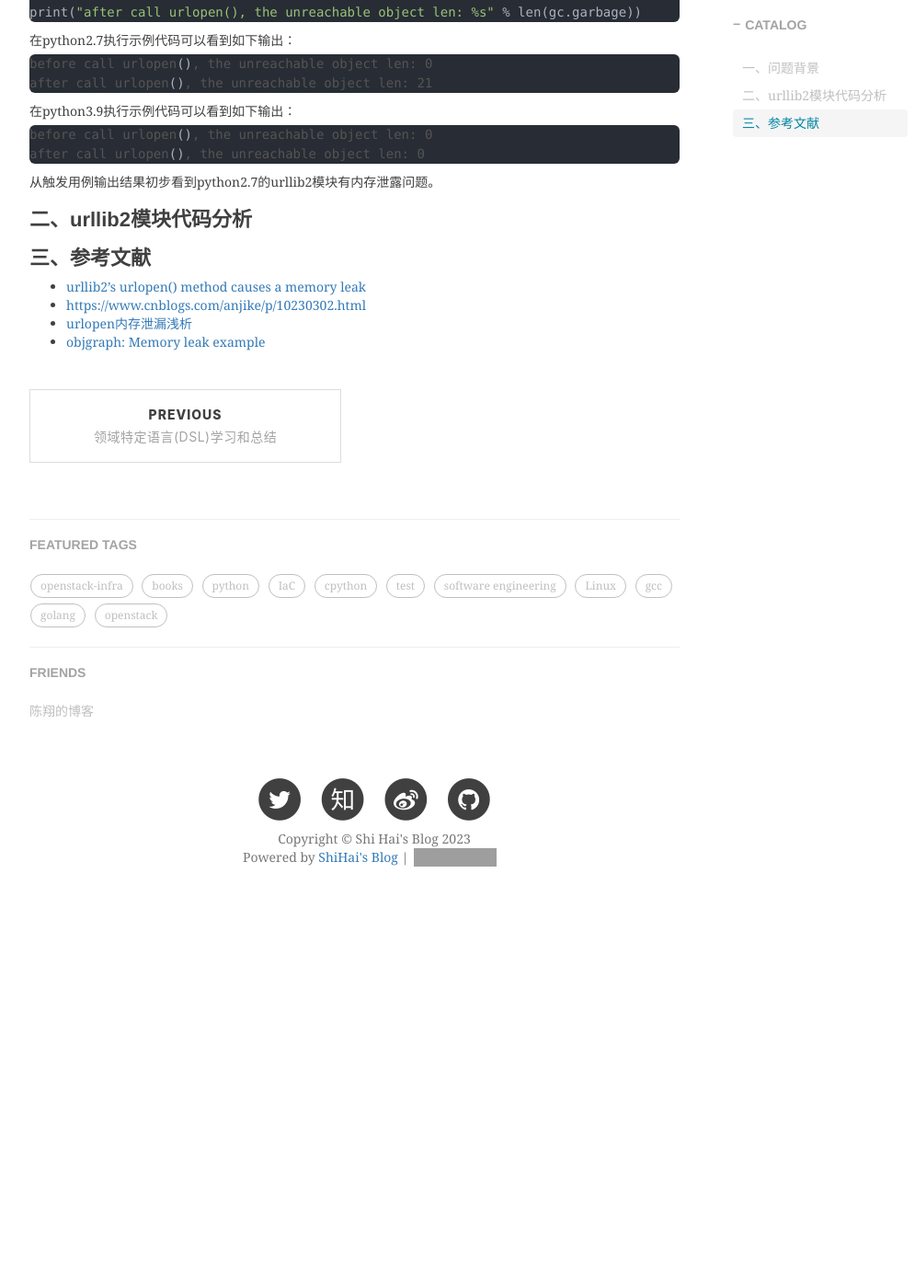
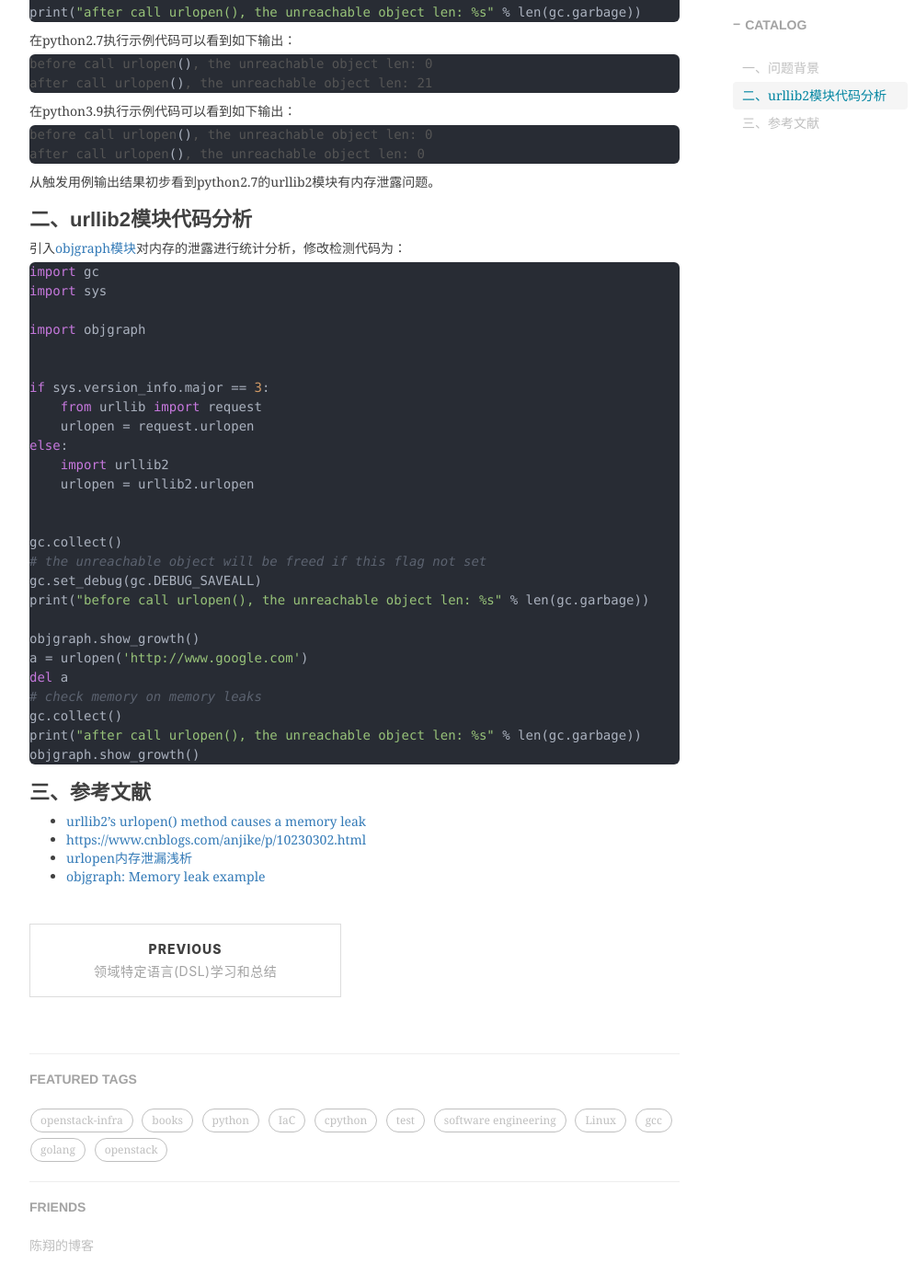
Before and after one commit to shihai1991/shihai1991.github.io, a Jekyll site: the page built from _posts/2023-02-23-urllib内存泄露问题分析.md, in a window 1280 px wide and 1400 px high, scrolled down 1050 px. Shown: the whole window at 92% size, without its empty margins (233-1228 px from the left). Built offline with Jekyll 4.4.1, drawn with Linux system fonts in a browser that asks for light colours; nearby versions of some CDN libraries; comment, search, counter and statistics services are not loaded; before the commit the page ends 2077 px from its top, so only the background shows below that; grey boxes are pictures that could not be loaded.

Commit message:
Update 2023-02-23-urllib内存泄露问题分析.md

````diff
--- a/_posts/2023-02-23-urllib内存泄露问题分析.md
+++ b/_posts/2023-02-23-urllib内存泄露问题分析.md
@@ -48,7 +48,35 @@
 从触发用例输出结果初步看到python2.7的urllib2模块有内存泄露问题。
 
 # 二、urllib2模块代码分析
+引入[objgraph模块](https://pypi.org/project/objgraph/)对内存的泄露进行统计分析，修改检测代码为：
+```python
+import gc
+import sys
 
+import objgraph
+
+
+if sys.version_info.major == 3:
+    from urllib import request
+    urlopen = request.urlopen
+else:
+    import urllib2
+    urlopen = urllib2.urlopen
+
+
+gc.collect()
+# the unreachable object will be freed if this flag not set
+gc.set_debug(gc.DEBUG_SAVEALL)
+print("before call urlopen(), the unreachable object len: %s" % len(gc.garbage))
+
+objgraph.show_growth()
+a = urlopen('http://www.google.com')
+del a
+# check memory on memory leaks
+gc.collect()
+print("after call urlopen(), the unreachable object len: %s" % len(gc.garbage))
+objgraph.show_growth()
+```
 # 三、参考文献
 - [urllib2's urlopen() method causes a memory leak](https://github.com/python/cpython/issues/42012)
 - [https://www.cnblogs.com/anjike/p/10230302.html](https://www.zhihu.com/question/21747929/answer/569469557)
````
